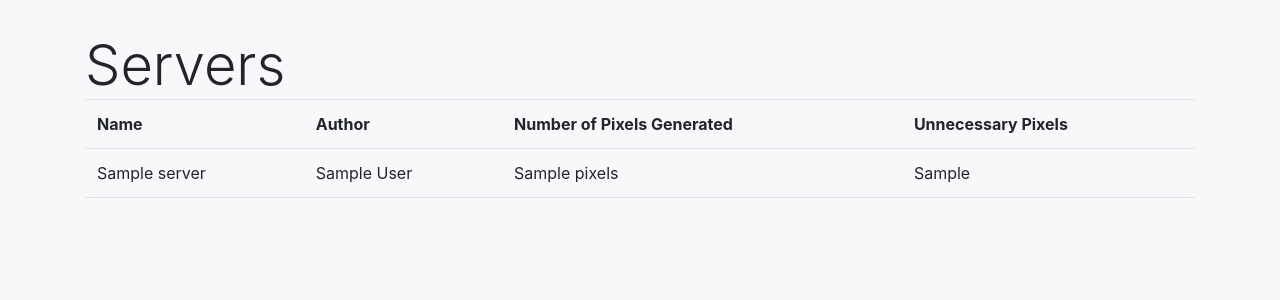
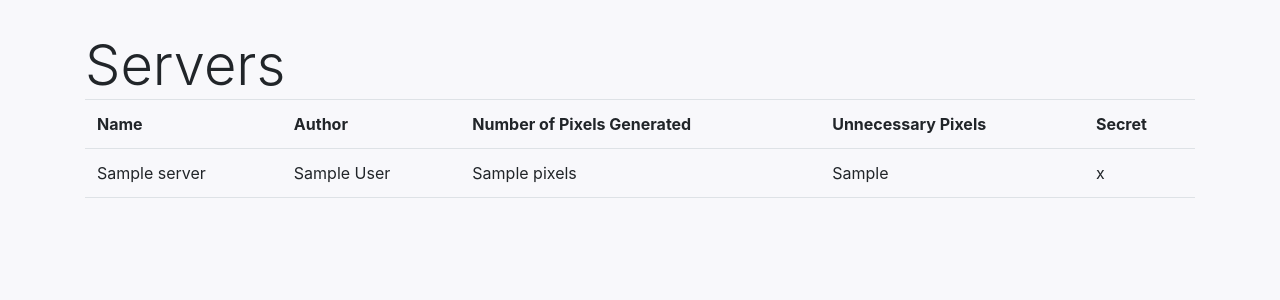
Before and after one commit to illinois/cs340-fa22-pixel-board-shared-middleware, a Flask app: template templates/server.html in a window 1280 px wide. Shown: the part 53-353 px from the top of the page. Run offline with Flask 2, Linux system fonts and the light colour scheme; the template is opened without the code that fills it: most values are stand-ins (such as "Sample title", 1, 10 or a date in 2020); some libraries are stand-ins or nearby versions.

Commit message:
show secret

```diff
--- a/templates/server.html
+++ b/templates/server.html
@@ -62,6 +62,7 @@
         <th>Author</th>
         <th>Number of Pixels Generated</th>
         <th>Unnecessary Pixels</th>
+        <th>Secret</th>
       </tr>
       {% for server in data.servers %}
       <tr {% if loop.index > 1 and loop.previtem["author"] != server["author"] %}style="border-top: solid 2px black"{% endif %}>
@@ -69,6 +70,7 @@
         <td>{{ server["author"] }}</td>
         <td>{{ server["pixels"] }}</td>
         <td>{{ server["unnecessaryPixels"] }}</td>
+        <td>{{ server["secret"] }}</td>
       </tr>
       {% endfor %}
     </table>
```
